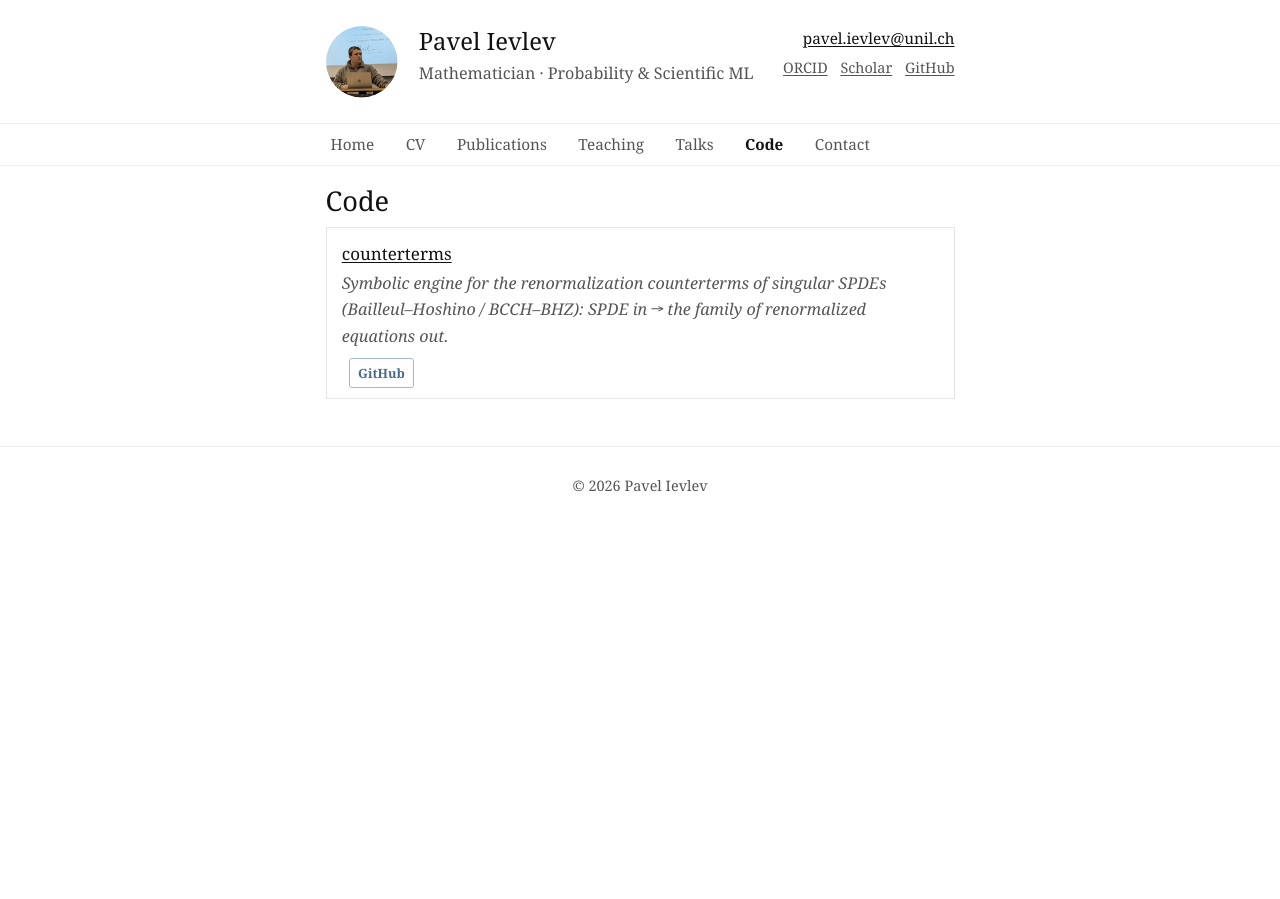
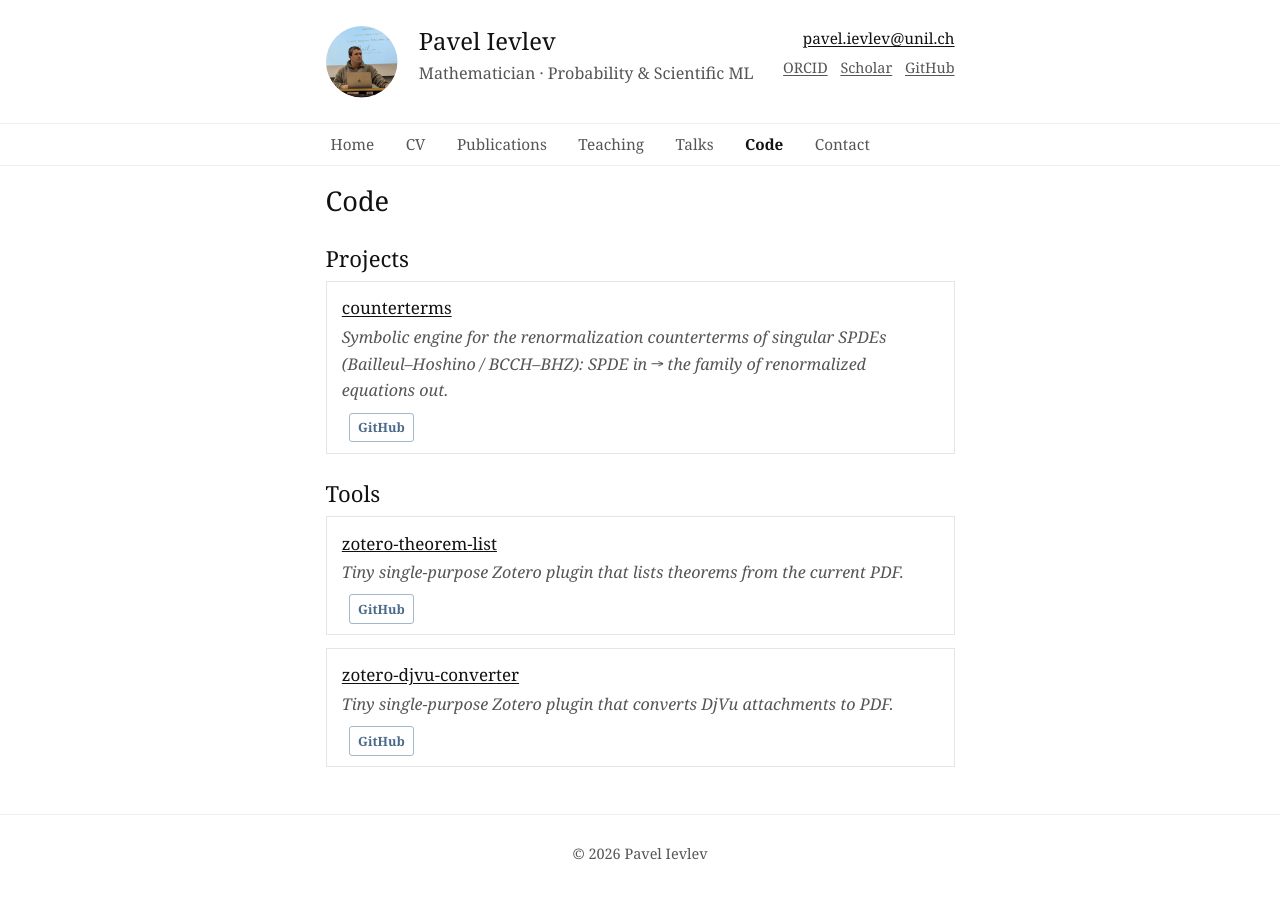
Before and after one commit to ievlevpn/ievlevpn.github.io, a Jekyll site: the page built from vault/_pages/code.md, in a window 1280 px wide. Built offline with Jekyll 4.4.1, drawn with Linux system fonts in a browser that asks for light colours; some web fonts are replaced.

Commit message:
Convert Code page to a _code collection
Add a code collection (mirroring talks/publications/teaching) with per-project
.md files and a code layout. Group the Code page into Projects and Tools, and
add the two Zotero plugins.

Co-Authored-By: Claude Opus 4.8 (1M context) <noreply@anthropic.com>

```diff
--- a/_config.yml
+++ b/_config.yml
@@ -69,6 +69,10 @@ collections:
     output: true
     permalink: /teaching/:name/
     sort_by: semester
+  code:
+    output: true
+    permalink: /code/:name/
+    sort_by: date
   pages:
     output: true
     permalink: /:name/
@@ -90,6 +94,11 @@ defaults:
       type: "teaching"
     values:
       layout: "teaching"
+  - scope:
+      path: ""
+      type: "code"
+    values:
+      layout: "code"
   - scope:
       path: ""
       type: "pages"
--- /dev/null
+++ b/vault/_code/zotero-djvu-converter.md
@@ -0,0 +1,9 @@
+---
+layout: code
+title: zotero-djvu-converter
+date: 2024-06-01
+year: 2024
+category: tool
+description: "Tiny single-purpose Zotero plugin that converts DjVu attachments to PDF."
+github: https://github.com/ievlevpn/zotero-djvu-converter
+---
--- /dev/null
+++ b/vault/_code/zotero-theorem-list.md
@@ -0,0 +1,9 @@
+---
+layout: code
+title: zotero-theorem-list
+date: 2024-06-01
+year: 2024
+category: tool
+description: "Tiny single-purpose Zotero plugin that lists theorems from the current PDF."
+github: https://github.com/ievlevpn/zotero-theorem-list
+---
--- a/vault/_pages/code.md
+++ b/vault/_pages/code.md
@@ -6,14 +6,28 @@ permalink: /code/
 
 # Code
 
+{% assign sections = "project,Projects|tool,Tools" | split: "|" %}
+{% for section in sections %}
+{% assign parts = section | split: "," %}
+{% assign cat = parts[0] %}
+{% assign items = site.code | where: "category", cat | sort: "date" | reverse %}
+{% if items.size > 0 %}
+## {{ parts[1] }}
+
 <div class="publication-list">
+  {% for item in items %}
   <div class="publication-item">
     <div class="title">
-      <a href="https://github.com/ievlevpn/counterterms" target="_blank">counterterms</a>
+      <a href="{{ item.url | relative_url }}">{{ item.title }}</a>
     </div>
-    <div class="venue">Symbolic engine for the renormalization counterterms of singular SPDEs (Bailleul–Hoshino / BCCH–BHZ): SPDE in → the family of renormalized equations out.</div>
+    {% if item.description %}<div class="venue">{{ item.description }}</div>{% endif %}
+    {% if item.github %}
     <div class="links">
-      <a href="https://github.com/ievlevpn/counterterms" target="_blank" class="link-badge link-code">GitHub</a>
+      <a href="{{ item.github }}" target="_blank" class="link-badge link-code">GitHub</a>
     </div>
+    {% endif %}
   </div>
+  {% endfor %}
 </div>
+{% endif %}
+{% endfor %}
```
Also changed, not shown: _layouts/code.html (added, +36 -0 lines), vault/_code/counterterms.md (added, +9 -0 lines).
